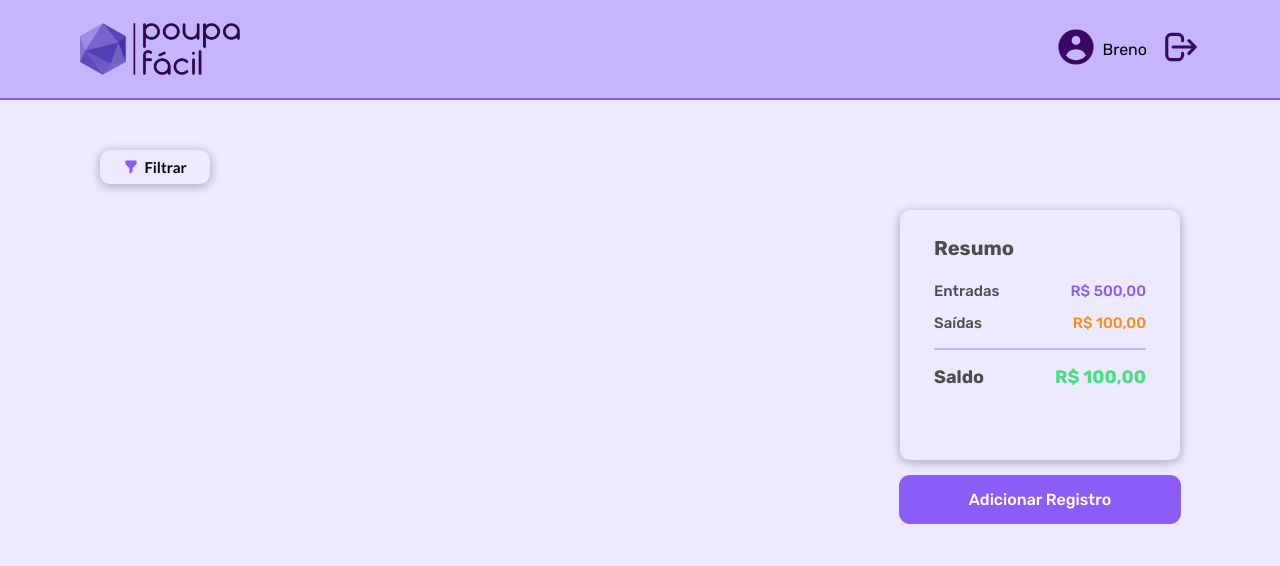
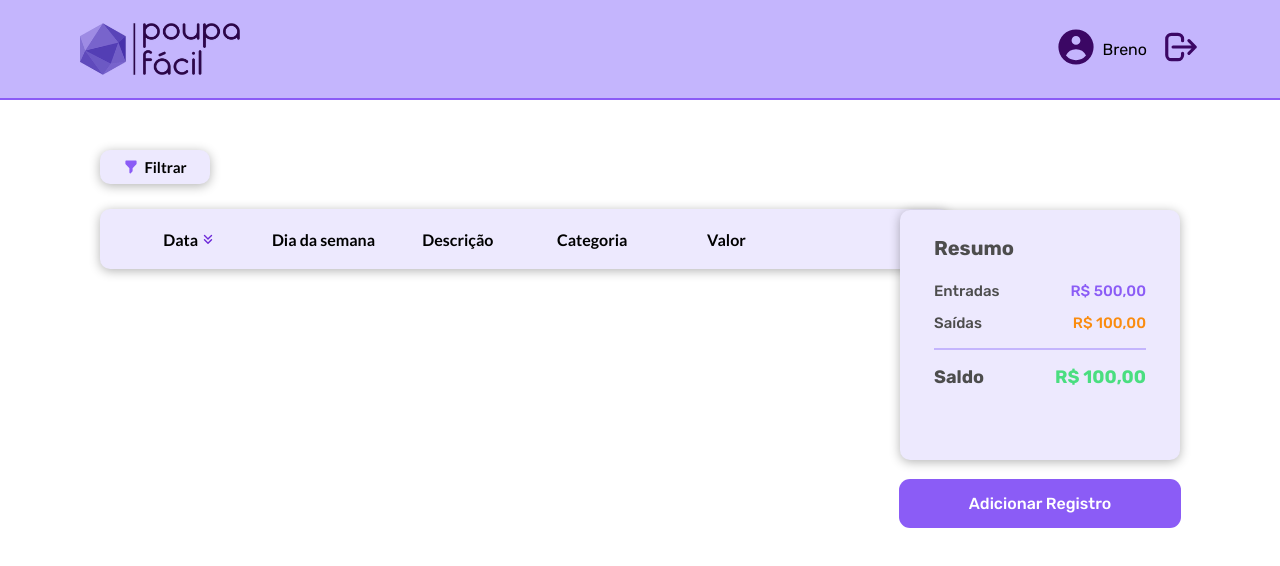
Before and after one commit to tittobreno/poupa-facil-front, a React (Vite) app: page /home in a window 1280 px wide. Shown: the top 566 px of the page. Built offline with nearby package versions, Linux system fonts and the light colour scheme.

Commit message:
feat: created dashboard columns component

```diff
--- /dev/null
+++ b/src/components/Dashboard/index.tsx
@@ -0,0 +1,31 @@
+import { useState } from "react";
+import "./styles.css";
+import { HiChevronDoubleDown } from "react-icons/hi";
+
+const Dashboard = () => {
+  const [order, setOrder] = useState(false);
+  return (
+    <div className="dashboard__container">
+      <section className="dashboard__columns">
+        <div className="columns__item item__date">
+          <span className="item__date-title" onClick={() => setOrder(!order)}>
+            Data
+          </span>
+          <HiChevronDoubleDown
+            size={14}
+            className={`item__date-icon ${order ? "rotate" : ""}`}
+          />
+        </div>
+        <span className="columns__item">Dia da semana</span>
+        <span className="columns__item">Descrição</span>
+        <span className="columns__item">Categoria</span>
+        <span className="columns__item">Valor</span>
+        <div className="columns__item"></div>
+      </section>
+
+      <section className="dashboard__registers"></section>
+    </div>
+  );
+};
+
+export default Dashboard;
--- /dev/null
+++ b/src/components/Dashboard/styles.css
@@ -0,0 +1,52 @@
+.dashboard__container {
+  display: flex;
+  flex-direction: column;
+  align-items: center;
+  width: 85rem;
+  font-family: "Lato", sans-serif;
+  transition: all 0.5s ease-in-out;
+}
+
+.dashboard__columns {
+  display: flex;
+  justify-content: space-between;
+  align-items: center;
+  width: 100%;
+  height: 6rem;
+  padding: 1.8rem 2.2rem;
+  border-radius: 1rem;
+  background-color: var(--violet-100);
+  box-shadow: 0px 2px 11px rgba(0, 0, 0, 0.3);
+}
+
+.columns__item {
+  width: 30%;
+  text-align: center;
+  font-weight: 700;
+  font-size: 1.6rem;
+}
+
+.item__date {
+  display: flex;
+  align-items: center;
+  justify-content: center;
+  gap: 0.3rem;
+}
+
+.item__date-title {
+  cursor: pointer;
+  transition: transform 0.1s ease-in-out;
+}
+
+.item__date-title:active {
+  transform: scale(0.9);
+}
+
+.item__date-icon {
+  color: var(--violet-700);
+  transition: transform 0.2s ease-in-out;
+}
+
+.rotate {
+  transform: rotateX(180deg);
+}
--- a/src/components/Filter/styles.css
+++ b/src/components/Filter/styles.css
@@ -3,7 +3,6 @@
 .filter__container {
   display: flex;
   flex-direction: column;
-  gap: 2.5rem;
 }
 
 .filter__btn {
@@ -47,6 +46,7 @@
   display: flex;
   flex-direction: column;
   justify-content: space-between;
+  margin-top: 2.5rem;
 }
 
 .filter__main-title {
--- a/src/components/Summary/index.tsx
+++ b/src/components/Summary/index.tsx
@@ -2,8 +2,7 @@ import "./styles.css";
 
 const Summary = () => {
   return (
-    <aside className="summary__container">
-      <section className="summary__main">
+    <aside className="summary__main">
       <h3 className="summary__title">Resumo</h3>
       <section className="summary__deposit summary__section">
         <span className="deposit__title">Entradas</span>
@@ -19,7 +18,6 @@ const Summary = () => {
         <span className="balance__title">Saldo</span>
         <span className="balance__value">R$ 100,00</span>
       </section>
-      </section>
 
       <button className="summary__button">Adicionar Registro</button>
     </aside>
--- a/src/components/Summary/styles.css
+++ b/src/components/Summary/styles.css
@@ -1,10 +1,6 @@
-.summary__container {
-  display: flex;
-  flex-direction: column;
+.summary__main {
   font-family: "Rubik", sans-serif;
-}
 
-.summary__main {
   display: flex;
   flex-direction: column;
   justify-content: space;
@@ -14,7 +10,9 @@
   padding: 2.6rem 3.4rem;
   border-radius: 1rem;
   box-shadow: 0px 2px 11px rgba(0, 0, 0, 0.3);
-  margin-top: 6rem;
+  position: absolute;
+  top: 6rem;
+  right: 0;
 }
 
 .summary__title {
@@ -71,18 +69,21 @@
 
 .summary__button {
   all: unset;
+  width: 28rem;
   box-sizing: border-box;
   padding: 1.4rem 2rem;
   color: #fff;
   background-color: var(--violet-500);
   border-radius: 1rem;
   text-align: center;
-  margin-top: 1.6rem;
   cursor: pointer;
   transition: background-color 0.2s ease-in-out;
   font-weight: 500;
   font-size: 1.6rem;
   box-shadow: 0px 0px 0px 1px var(--violet-500);
+  position: absolute;
+  top: 27rem;
+  right: 0;
 }
 
 .summary__button:hover {
--- a/src/pages/Main/index.tsx
+++ b/src/pages/Main/index.tsx
@@ -2,6 +2,7 @@ import "./styles.css";
 import Header from "../../components/Header";
 import Filter from "../../components/Filter";
 import Summary from "../../components/Summary";
+import Dashboard from "../../components/Dashboard";
 const Main = () => {
   return (
     <div className="main__container">
@@ -11,6 +12,7 @@ const Main = () => {
           <Filter />
           <Summary />
         </section>
+        <Dashboard />
       </main>
     </div>
   );
--- a/src/pages/Main/styles.css
+++ b/src/pages/Main/styles.css
@@ -11,7 +11,7 @@
   width: 100%;
   height: 100%;
   padding: 5rem 10rem;
-  background-color: var(--violet-100);
+  gap: 2.5rem;
 }
 
 .main__filter {
```
Lines whose indentation alone changed are shown as unchanged.
